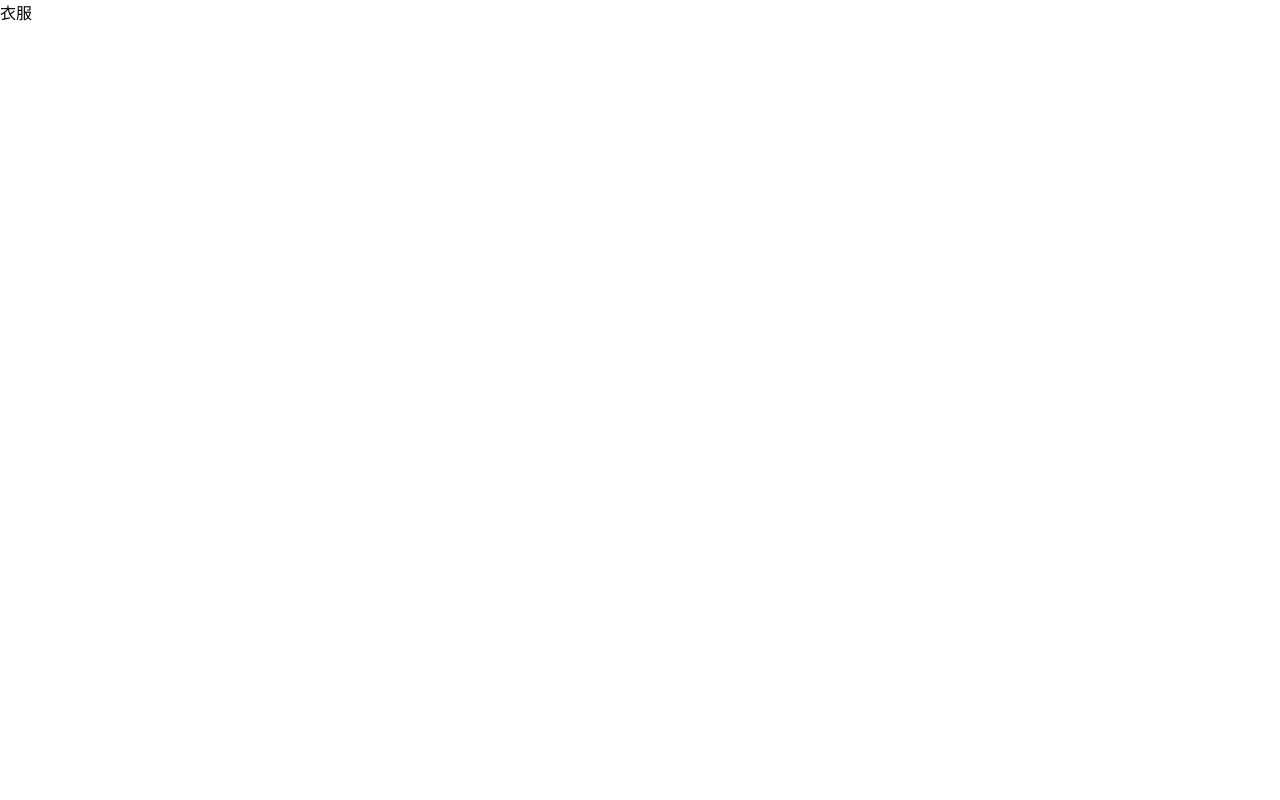
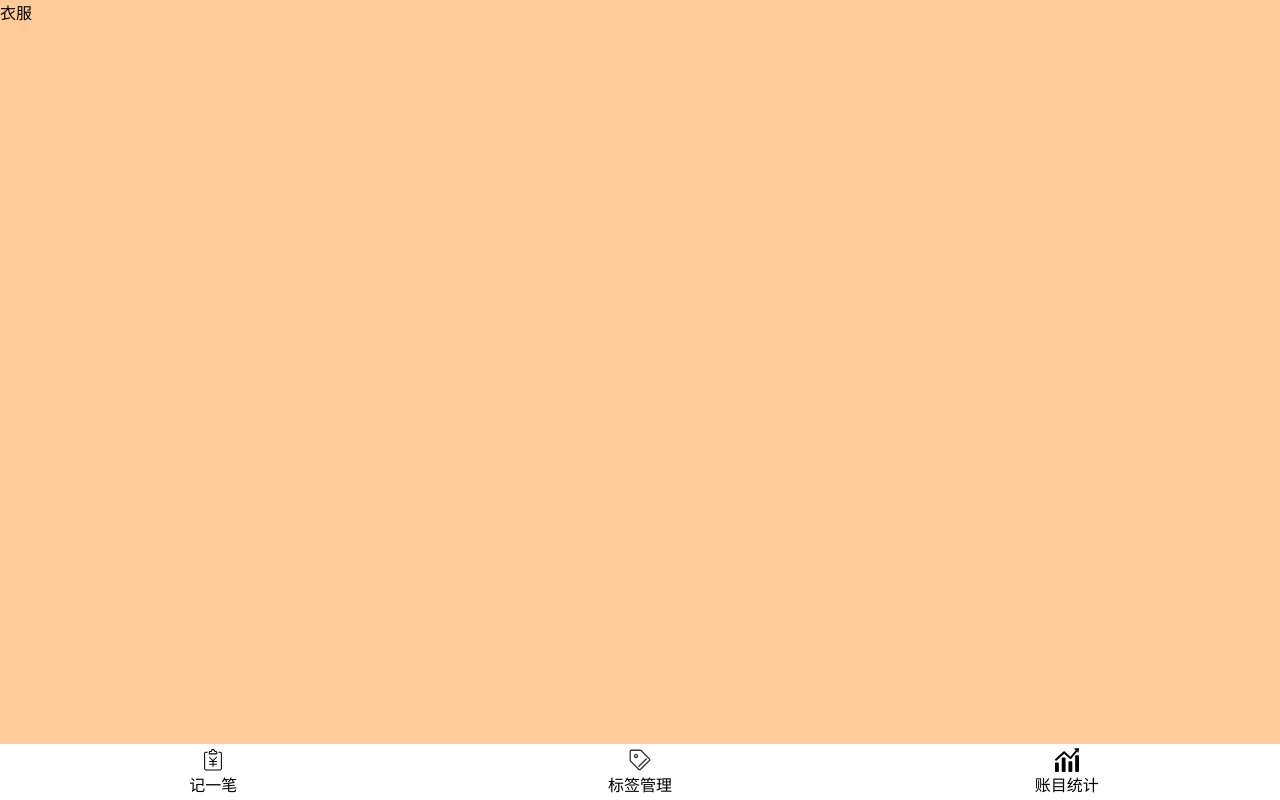
Before and after one commit to 0730chen/money-atom, a React app: page /tag/1 in a window 1280 px wide. Built offline with nearby package versions, Linux system fonts and the light colour scheme; the HTML template or start-up script is replaced by a standard one.

Commit message:
feat:标签页面添加路由

```diff
--- a/src/components/NavBar/NavBar.tsx
+++ b/src/components/NavBar/NavBar.tsx
@@ -31,19 +31,19 @@ const NavBar =()=> {
     return (
         <Ul>
             <li>
-                <NavLink to="/money" activeClassName="select">
+                <NavLink to="/money" activeClassName="select" exact>
                     <Icon name='money'/>
                     记一笔
                 </NavLink>
             </li>
             <li>
-                <NavLink to="/tag" activeClassName="select">
+                <NavLink to="/tag" activeClassName="select" exact>
                     <Icon name='tag'/>
                     标签管理
                 </NavLink>
             </li>
             <li>
-                <NavLink to="/statistics" activeClassName="select">
+                <NavLink to="/statistics" activeClassName="select" exact>
                     <Icon name='statistics'/>
                     账目统计
                 </NavLink>
--- a/src/views/Tag/EditorTag.tsx
+++ b/src/views/Tag/EditorTag.tsx
@@ -1,15 +1,29 @@
 import React from "react";
 import UserTags from "../../UseTags";
 import {useParams} from 'react-router-dom'
+import Layout from "../../components/Layout/Layout";
+import NavBar from "../../components/NavBar/NavBar";
+import styled from "styled-components";
 type Params = {
     id:string
 }
+const Container = styled.div`
+  flex: 1;
+  background:#FFCC99;
+  display: flex;
+  flex-direction: column;
+`;
 const EditorTags:React.FC = ()=>{
     const {findTag}= UserTags()
     let {id} = useParams<Params>()
     const tag =findTag(parseInt(id))
     return (
-        <div>{tag.name}</div>
+            <Layout>
+                <Container>
+                {tag.name}
+                </Container>
+                <NavBar/>
+            </Layout>
     )
 }
 export default EditorTags
```
